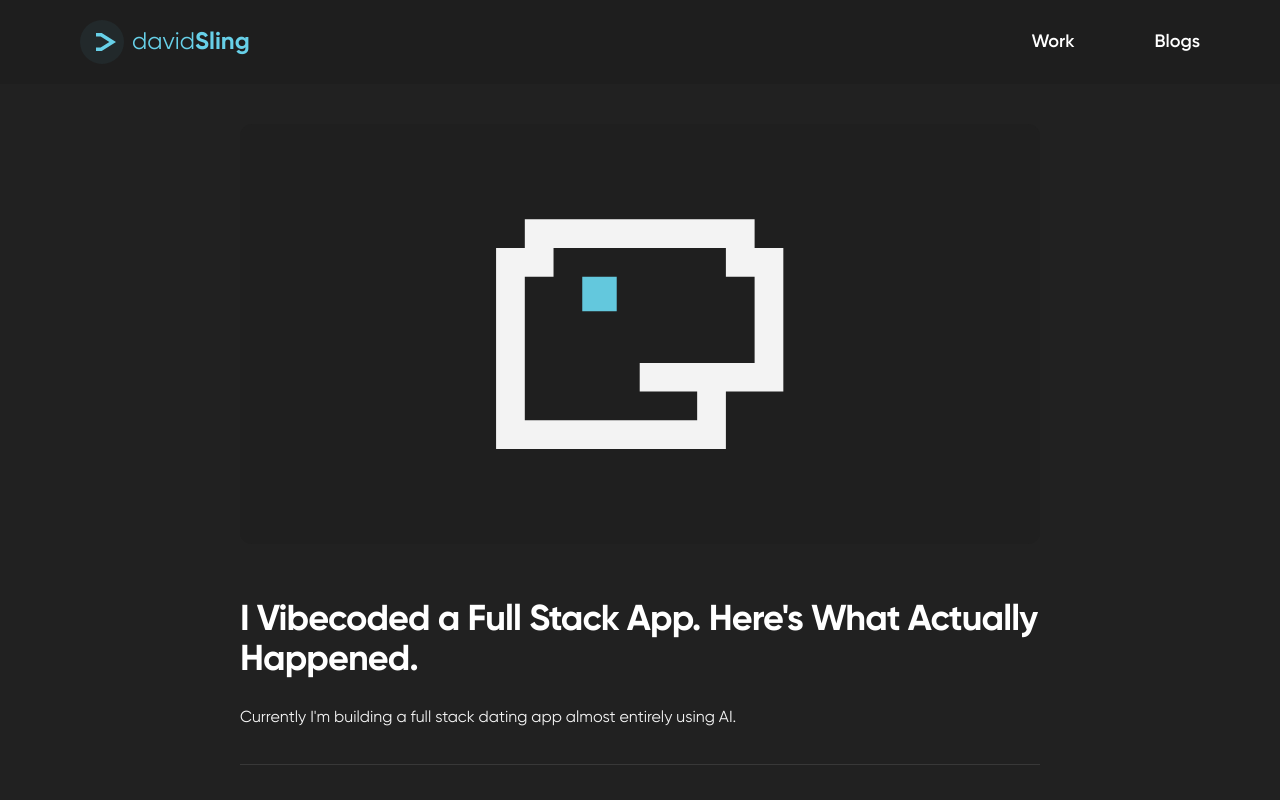
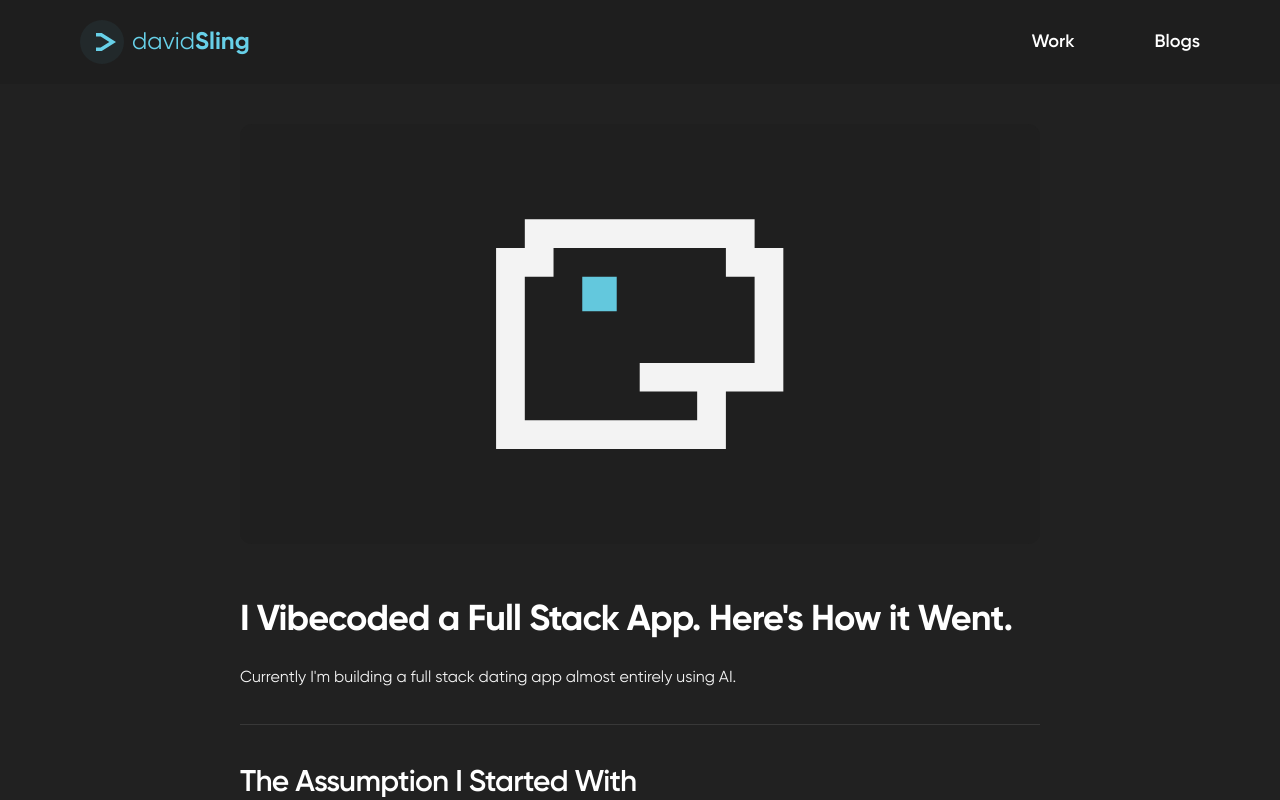
Before and after one commit to david-sling/portfolio-2, a Next.js app: page /blogs/vibecoded-dating-app in a window 1280 px wide. Shown: the top 800 px of the page. Built offline with nearby package versions, Linux system fonts and the light colour scheme.

Commit message:
change blog title

```diff
--- a/src/app/blogs/(blog)/vibecoded-dating-app/page.mdx
+++ b/src/app/blogs/(blog)/vibecoded-dating-app/page.mdx
@@ -2,7 +2,7 @@ import { formatMetadata } from "@/utils/metadata";
 
 export const metadata = () => {
   return formatMetadata({
-    title: "I Vibecoded a Full Stack App. Here's What Actually Happened.",
+    title: "I Vibecoded a Full Stack App. Here's How it Went.",
     date: "2026-03-23",
     description: "The Architectural Shift: SQL as the API",
     tags: ["vibecoding", "ai", "sql", "webgl"],
@@ -15,7 +15,7 @@ export const metadata = () => {
 <br />
 <br />
 
-# I Vibecoded a Full Stack App. Here's What Actually Happened.
+# I Vibecoded a Full Stack App. Here's How it Went.
 
 Currently I'm building a full stack dating app almost entirely using AI.
 
--- a/src/app/blogs/page.tsx
+++ b/src/app/blogs/page.tsx
@@ -18,7 +18,7 @@ const Blogs = () => (
       />
       <BlogCard
         cover="/blog-covers/vibecoded-dating-app.svg"
-        title="I Vibecoded a Full Stack App. Here's What Actually Happened."
+        title="I Vibecoded a Full Stack App. Here's How it Went."
         link="/blogs/vibecoded-dating-app"
       />
     </div>
```
